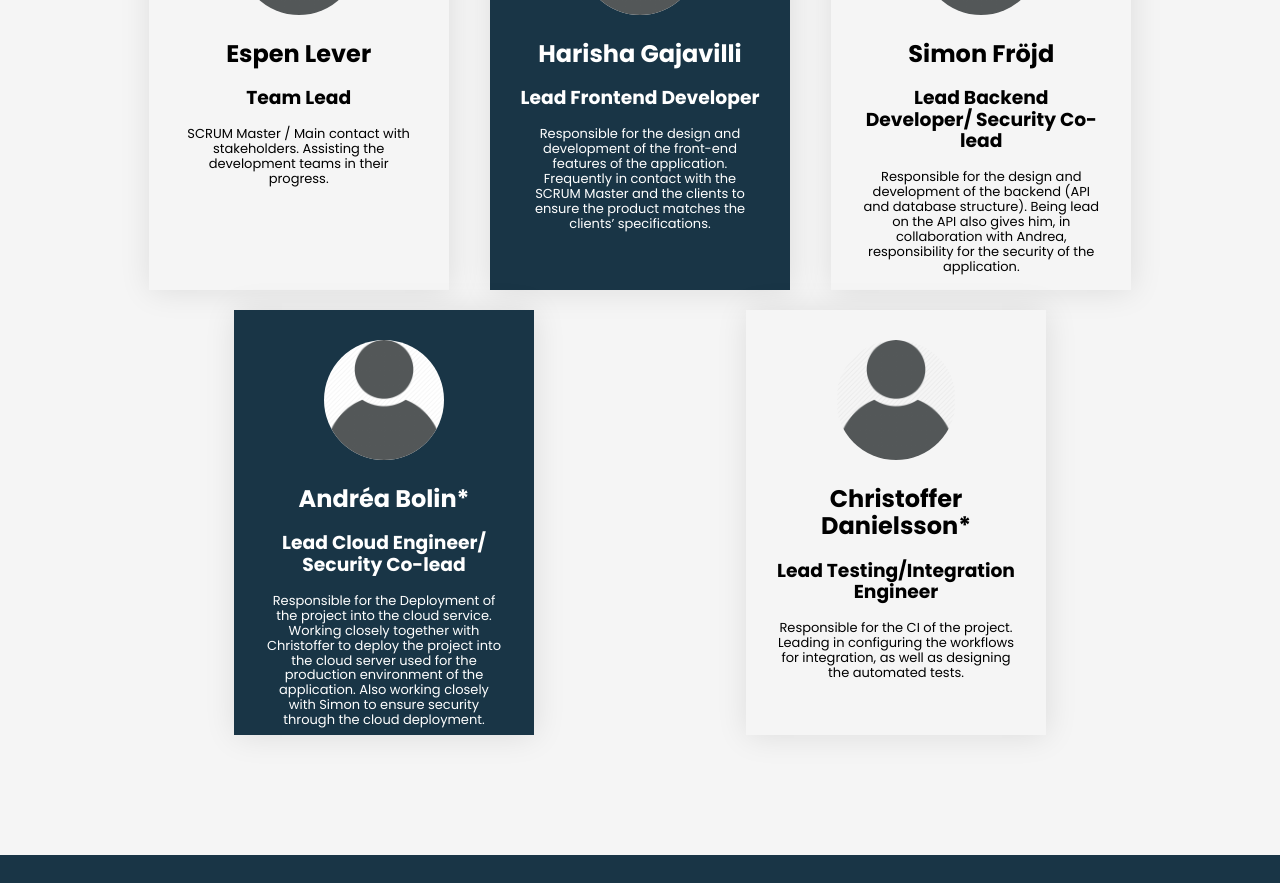
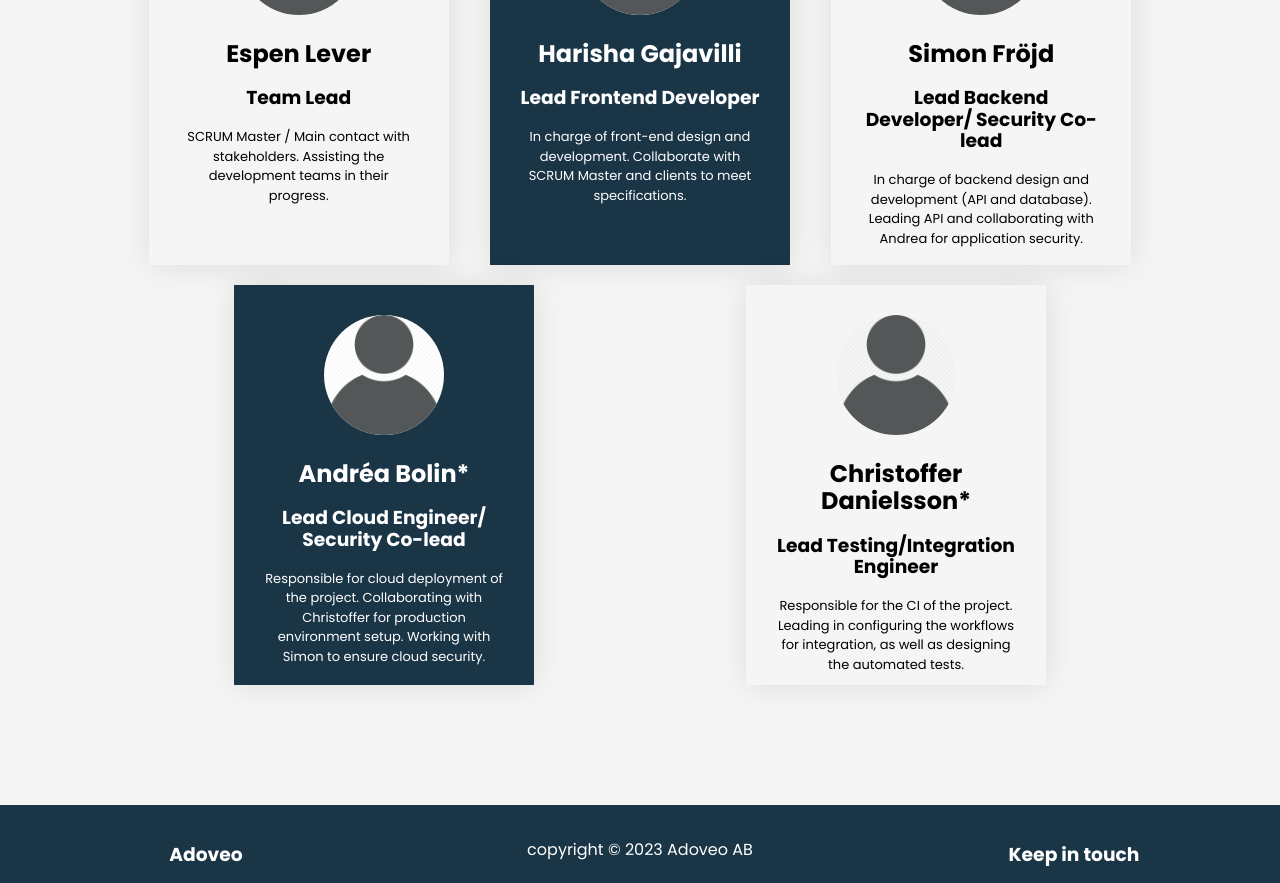
Before and after one commit to JamJarLid/devops-project, a React (Vite) app: page /om-oss in a window 1280 px wide. Shown: the part 320-1203 px from the top of the page. Built offline with nearby package versions, Linux system fonts and the light colour scheme.

Commit message:
styling changes

```diff
--- a/src/AboutUs.jsx
+++ b/src/AboutUs.jsx
@@ -22,10 +22,8 @@ export default function AboutUs() {
           <h2 className="profile-name">Harisha Gajavilli</h2>
           <h3 className="profile-title">Lead Frontend Developer</h3>
           <p className="profile-description">
-            Responsible for the design and development of the front-end features
-            of the application. Frequently in contact with the SCRUM Master and
-            the clients to ensure the product matches the clients’
-            specifications.
+            In charge of front-end design and development. Collaborate with
+            SCRUM Master and clients to meet specifications.
           </p>
         </div>
 
@@ -36,10 +34,8 @@ export default function AboutUs() {
             Lead Backend Developer/ Security Co-lead
           </h3>
           <p className="profile-description">
-            Responsible for the design and development of the backend (API and
-            database structure). Being lead on the API also gives him, in
-            collaboration with Andrea, responsibility for the security of the
-            application.
+            In charge of backend design and development (API and database).
+            Leading API and collaborating with Andrea for application security.
           </p>
         </div>
 
@@ -50,11 +46,9 @@ export default function AboutUs() {
             Lead Cloud Engineer/ Security Co-lead
           </h3>
           <p className="profile-description">
-            Responsible for the Deployment of the project into the cloud
-            service. Working closely together with Christoffer to deploy the
-            project into the cloud server used for the production environment of
-            the application. Also working closely with Simon to ensure security
-            through the cloud deployment.
+            Responsible for cloud deployment of the project. Collaborating with
+            Christoffer for production environment setup. Working with Simon to
+            ensure cloud security.
           </p>
         </div>
 
--- a/src/css/about-us.css
+++ b/src/css/about-us.css
@@ -1,4 +1,4 @@
-.profile-list{
+.profile-list {
   margin: 0 auto;
   position: relative;
   margin-bottom: 100px;
@@ -33,6 +33,7 @@
 
 .profile-description {
   font-size: 13px;
+  line-height: 150%;
 }
 
 .profile-2 {
@@ -54,7 +55,7 @@
 }
 
 @media (min-width: 768px) {
-  .profile-list{
+  .profile-list {
     display: flex;
     flex-wrap: wrap;
     justify-content: space-between;
@@ -64,14 +65,16 @@
     margin-right: auto;
   }
 
-  .profile-1, .profile-2 {
+  .profile-1,
+  .profile-2 {
     width: 300px;
-    height: 425px;
+    height: 400px;
   }
 }
 
-@media (min-width: 1336px){
-  .profile-1, .profile-2 {
+@media (min-width: 1336px) {
+  .profile-1,
+  .profile-2 {
     width: 320px;
   }
 }
--- a/src/css/news.css
+++ b/src/css/news.css
@@ -30,22 +30,25 @@
 
 .news-article h2 {
   font-size: 20px;
+  line-height: 125%;
   margin-top: 5px;
   margin-bottom: 5px;
 }
 
 .news-ingress {
-  color: rgb(75, 75, 75);
   font-size: 13px;
   margin-bottom: 3px;
+  line-height: 150%;
+  margin-bottom: 5px;
 }
 
 .news-date {
   font-size: 12px;
+  color: rgb(90, 90, 90);
 }
 
 @media (min-width: 768px) {
-  .news-feed{
+  .news-feed {
     display: flex;
     flex-wrap: wrap;
     justify-content: space-between;
@@ -60,7 +63,7 @@
   }
 }
 
-@media (min-width: 1336px){
+@media (min-width: 1336px) {
   .news-article {
     width: 320px;
   }
```
